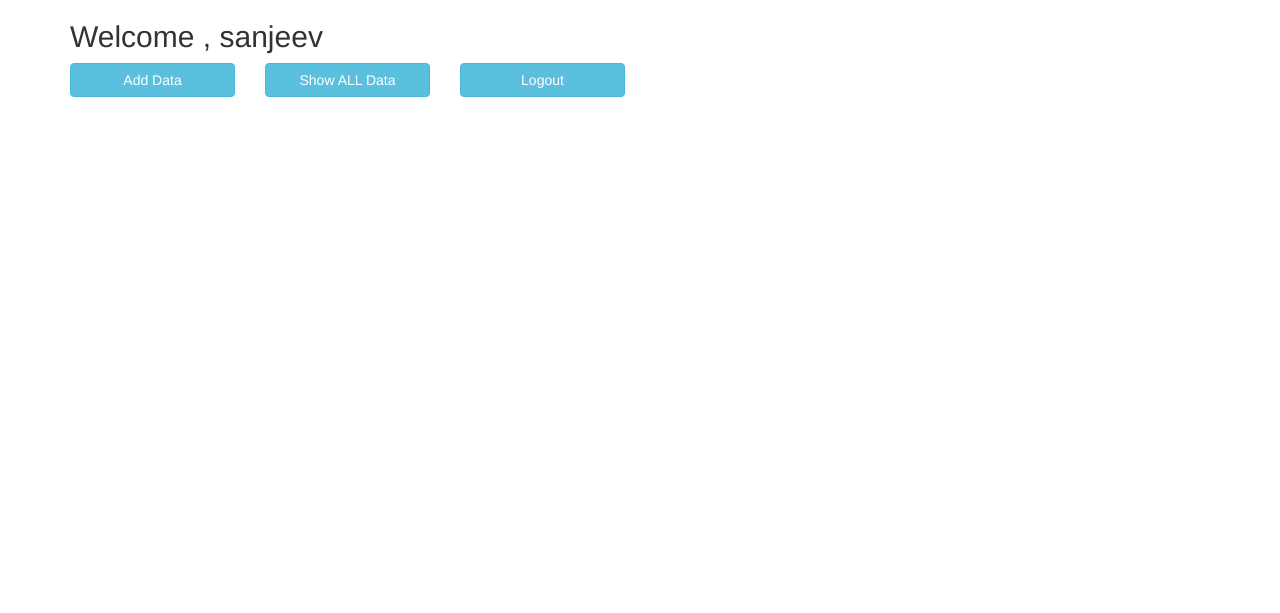
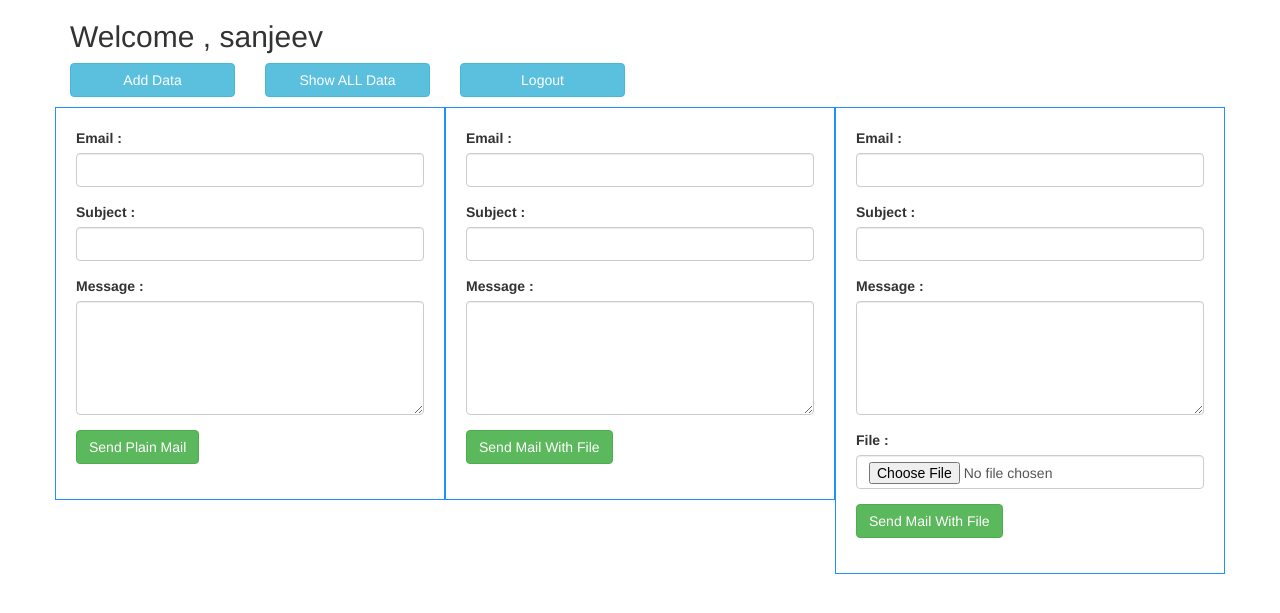
Before and after one commit to shekar9160/simplechat, a Django app: page /homePage/ in a window 1280 px wide. Shown: the top 613 px of the page. Run offline with Django 3.2, Linux system fonts and the light colour scheme; a user stored in the database is signed in; some libraries are stand-ins or nearby versions.

Commit message:
Added Email

```diff
--- a/simpleDjangoProject/settings.py
+++ b/simpleDjangoProject/settings.py
@@ -122,3 +122,9 @@ USE_TZ = True
 # https://docs.djangoproject.com/en/3.0/howto/static-files/
 
 STATIC_URL = '/static/'
+
+EMAIL_HOST="YOUR HOST"
+EMAIL_PORT=587
+EMAIL_HOST_USER='YOUR EMAIL'
+EMAIL_HOST_PASSWORD='YOUR PASWORD'
+EMAIL_USE_TLS=True
--- a/simpleDjangoProject/urls.py
+++ b/simpleDjangoProject/urls.py
@@ -65,6 +65,13 @@ urlpatterns = [
 
     path('teststudent',views.testStudent,name='test_student'),
 
-    path('getSubjects',apiViews.getSubjects,name='subjects')
+    path('getSubjects',apiViews.getSubjects,name='subjects'),
+
+    path('send_mail_plain',views.SendPlainEmail,name='plain_email'),
+
+    path('send_mail_plain_with_stored_file', views.send_mail_plain_with_stored_file, name='plain_email'),
+
+    path('send_mail_plain_with_file', views.send_mail_plain_with_file, name='plain_email'),
+
 
 ]+static(settings.MEDIA_URL,document_root=settings.MEDIA_ROOT)
--- a/simpleFirstApp/templates/home_page.html
+++ b/simpleFirstApp/templates/home_page.html
@@ -30,7 +30,11 @@ background:dodgerblue;
 color:#fff;
 margin-bottom:10px;
 }
-
+.block-border{
+border:1px solid dodgerblue;
+padding:20px;
+margin-top:10px;
+}
 </style>
 {% endblock custom_css %}
 
@@ -53,6 +57,93 @@ margin-bottom:10px;
         </div>
 
     </div>
+    <div  class="row">
+        <div class="col-lg-4 block-border">
+            <form action="/send_mail_plain" method="post">
+                {% csrf_token %}
+                <div class="form-group">
+                    <label class="control-label">
+                        Email :
+                    </label>
+                    <input type="text" name="email" class="form-control">
+                </div>
+                <div class="form-group">
+                    <label class="control-label">
+                        Subject :
+                    </label>
+                    <input type="text" name="subject" class="form-control">
+                </div>
+                <div class="form-group">
+                    <label class="control-label">
+                        Message :
+                    </label>
+                    <textarea name="message" class="form-control" rows="5"></textarea>
+                </div>
+                <div class="form-group">
+                    <button type="submit" class="btn btn-success">Send Plain Mail</button>
+                </div>
+            </form>
+        </div>
+        <div class="col-lg-4 block-border">
+            <form action="/send_mail_plain_with_stored_file" method="post">
+                {% csrf_token %}
+                <div class="form-group">
+                    <label class="control-label">
+                        Email :
+                    </label>
+                    <input type="text" name="email" class="form-control">
+                </div>
+                <div class="form-group">
+                    <label class="control-label">
+                        Subject :
+                    </label>
+                    <input type="text" name="subject" class="form-control">
+                </div>
+                <div class="form-group">
+                    <label class="control-label">
+                        Message :
+                    </label>
+                    <textarea name="message" class="form-control" rows="5"></textarea>
+                </div>
+                <div class="form-group">
+                    <button type="submit" class="btn btn-success">Send Mail With File</button>
+                </div>
+            </form>
+        </div>
+        <div class="col-lg-4 block-border">
+            <form action="/send_mail_plain_with_file" method="post" enctype="multipart/form-data">
+                {% csrf_token %}
+                <div class="form-group">
+                    <label class="control-label">
+                        Email :
+                    </label>
+                    <input type="text" name="email" class="form-control">
+                </div>
+                <div class="form-group">
+                    <label class="control-label">
+                        Subject :
+                    </label>
+                    <input type="text" name="subject" class="form-control">
+                </div>
+                <div class="form-group">
+                    <label class="control-label">
+                        Message :
+                    </label>
+                    <textarea name="message" class="form-control" rows="5"></textarea>
+                </div>
+                <div class="form-group">
+                    <label class="control-label">
+                        File :
+                    </label>
+                    <input type="file" name="file" class="form-control">
+                </div>
+
+                <div class="form-group">
+                    <button type="submit" class="btn btn-success">Send Mail With File</button>
+                </div>
+            </form>
+        </div>
+    </div>
 </div>
 {% endblock bodydata %}
 
--- a/simpleFirstApp/views.py
+++ b/simpleFirstApp/views.py
@@ -1,9 +1,12 @@
 from django.contrib import messages
 from django.core import serializers
 from django.core.files.storage import FileSystemStorage
+from django.core.mail import send_mail, EmailMessage
 from django.shortcuts import render
 from django.contrib.auth.models import User
 from django.http import HttpResponse, HttpResponseRedirect, JsonResponse
+
+from simpleDjangoProject.settings import EMAIL_HOST_USER
 from .models import Students, Teachers, Courses, StudentSubjects, Subjects
 from django.contrib.auth import authenticate,login,logout
 from django.contrib.auth.decorators import login_required
@@ -181,3 +184,41 @@ def testStudent(request):
     student=Students.objects.all()
     student_obj=serializers.serialize('python',student)
     return JsonResponse(student_obj,safe=False)
+
+def SendPlainEmail(request):
+    message=request.POST.get('message','')
+    subject=request.POST.get('subject','')
+    mail_id=request.POST.get('email','')
+    email=EmailMessage(subject,message,EMAIL_HOST_USER,[mail_id])
+    email.content_subtype='html'
+    email.send()
+    return HttpResponse("Sent")
+
+def send_mail_plain_with_stored_file(request):
+    message=request.POST.get('message','')
+    subject=request.POST.get('subject','')
+    mail_id=request.POST.get('email','')
+    email=EmailMessage(subject,message,EMAIL_HOST_USER,[mail_id])
+    email.content_subtype='html'
+
+    file=open("README.md","r")
+    file2=open("manage.py","r")
+    email.attach("README.md",file.read(),'text/plain')
+    email.attach("manage.py",file2.read(),'text/plain')
+
+    email.send()
+    return HttpResponse("Sent")
+
+
+def send_mail_plain_with_file(request):
+    message = request.POST.get('message', '')
+    subject = request.POST.get('subject', '')
+    mail_id = request.POST.get('email', '')
+    email = EmailMessage(subject, message, EMAIL_HOST_USER, [mail_id])
+    email.content_subtype = 'html'
+
+    file = request.FILES['file']
+    email.attach(file.name, file.read(), file.content_type)
+
+    email.send()
+    return HttpResponse("Sent")
```
Also changed, not shown: db.sqlite3 (added), media/AsyncTask.png (added), media/AsyncTask_1AAYNk2.png (added), media/AsyncTask_aXIXII9.png (added), media/AsyncTask_iiA42c3.png (added), simpleFirstApp/migrations/0001_initial.py (added).
